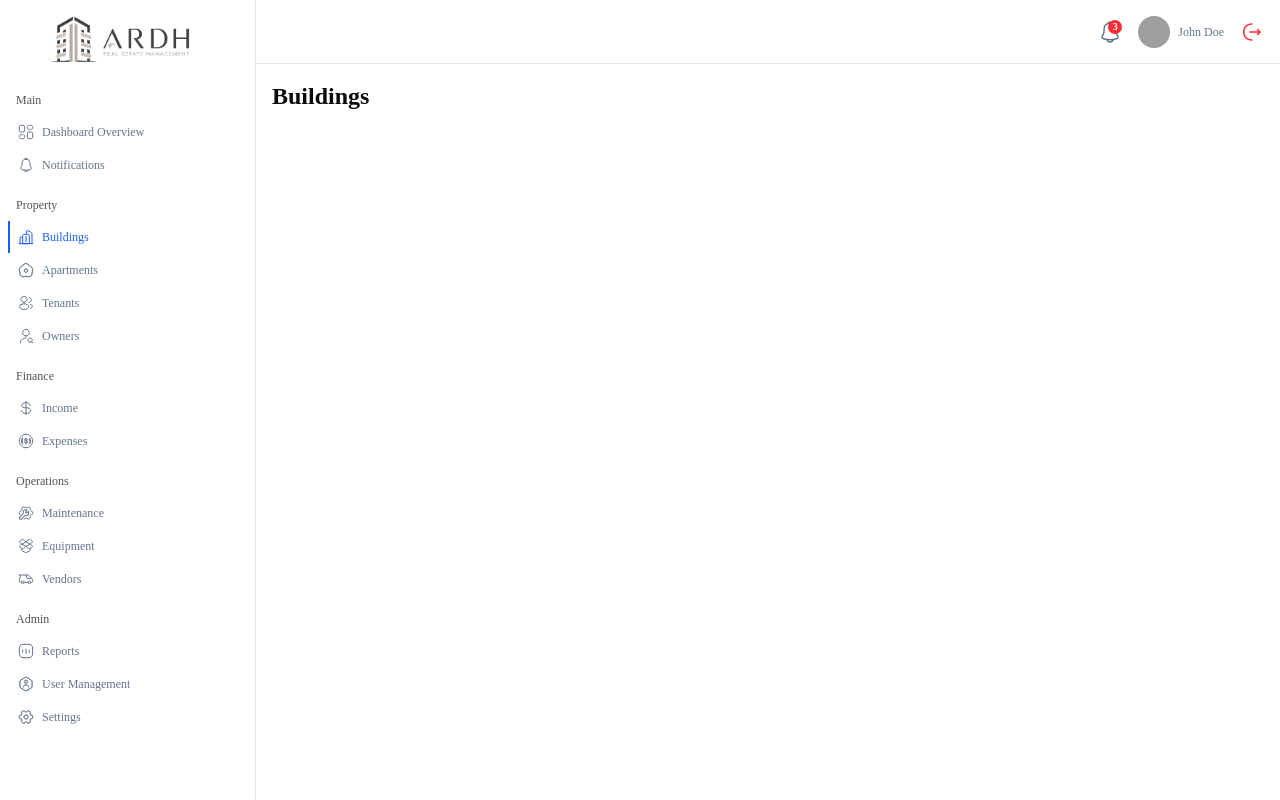
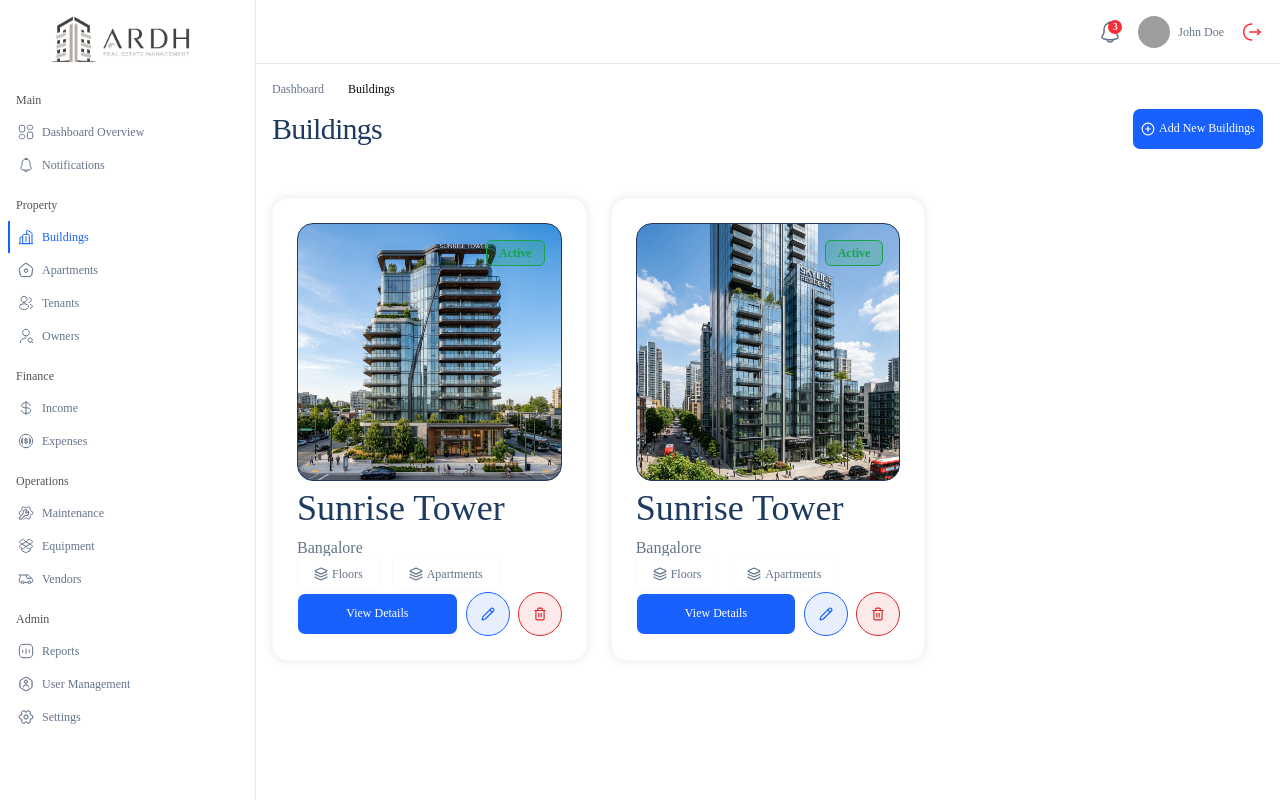
Before and after one commit to ArunRoy404/ardh-frontend, a React (Vite) app: page /buildings in a window 1280 px wide. Built offline with nearby package versions, Linux system fonts and the light colour scheme; grey boxes are pictures that could not be loaded; some icons are missing.

Commit message:
feat: add CommonCard component and implement BuildingsPage with grid layout and sample data

```diff
--- a/src/components/shared/CommonCard/CommonCard.jsx
+++ b/src/components/shared/CommonCard/CommonCard.jsx
@@ -4,18 +4,25 @@ const CommonCard = ({ children, className, title, headerChild }) => {
     return (
         <div className={cn(
             "bg-white p-6 rounded-[16px] shadow-[0_0_10px_0_rgba(0,0,0,0.10)] border border-slate-50 flex flex-col justify-between min-h-[350px]",
+            "hover:shadow-[0_4px_20px_0_rgba(0,0,0,0.08)] transition-shadow duration-300",
             className
         )}>
 
+            {
+                (title || headerChild) && (
                     <div className="flex items-center justify-between mb-4">
+                        {!!title && (
                             <h2
                                 className="text-xl font-semibold text-foreground"
                             >
                                 {title}
                             </h2>
+                        )}
 
-                {headerChild}
+                        {!!headerChild && headerChild}
                     </div>
+                )
+            }
 
             {children}
         </div>
--- a/src/pages/dashboard/BuildingsPage.jsx
+++ b/src/pages/dashboard/BuildingsPage.jsx
@@ -1,8 +1,106 @@
+import { useState } from "react"
+import { Layers, Pencil, Trash2, PlusCircle } from "lucide-react"
+import DashboardHeader from "@/components/DashboardLayout/DashbaordHeader"
+import CommonCard from "@/components/shared/CommonCard/CommonCard"
+import { ApartmentsIcon } from "@/components/SvgIcons/ApartmentsIcon"
+import { Button } from "@/components/ui/button"
+
 const BuildingsPage = () => {
+  // Initial building data matching the Figma image (2 cards of Sunrise Tower)
+  const [buildings] = useState([
+    {
+      id: 1,
+      title: "Sunrise Tower",
+      location: "Bangalore",
+      image: "/images/building_sunrise.png",
+      tags: ["Floors", "Apartments"],
+      status: "Active",
+    },
+    {
+      id: 2,
+      title: "Sunrise Tower",
+      location: "Bangalore",
+      image: "/images/building_skyline.png",
+      tags: ["Floors", "Apartments"],
+      status: "Active",
+    },
+  ])
+
   return (
-    <div>
-      <h1 className="text-2xl font-bold">Buildings</h1>
-    </div>
-  );
-};
-export default BuildingsPage;
+    <>
+      {/* Header Block */}
+      <DashboardHeader
+        title="Buildings"
+        showBreadcrumb
+      >
+        <Button>
+          <PlusCircle className="w-4 h-4" />
+          Add New Buildings
+        </Button>
+      </DashboardHeader>
+
+      {/* Buildings Grid Layout */}
+      <div className="grid grid-cols-1 md:grid-cols-2 lg:grid-cols-2 xl:grid-cols-3 gap-6 mt-6">
+        {buildings.map((building) => (
+          <CommonCard
+            key={building.id}
+          >
+            {/* 1. Building Image Container */}
+            <div
+              className="flex flex-col items-end p-4 rounded-[16px] border border-primary relative overflow-hidden bg-center bg-cover bg-no-repeat bg-lightgray gap-2.5 h-[258px] self-stretch"
+              style={{ backgroundImage: `url(${building.image})` }}
+            >
+              {/* Active/Inactive status badge inside the image */}
+              <div
+                className={
+                  building.status === "Active"
+                    ? "bg-[#16A34A33] text-[#16A34A] border border-[#16A34A] px-3 py-1 rounded-[6px] text-xs font-semibold font-['DM_Sans']"
+                    : "bg-[#64748B33] text-[#64748B] border border-[#64748B] px-3 py-1 rounded-[6px] text-xs font-semibold font-['DM_Sans']"
+                }
+              >
+                {building.status}
+              </div>
+            </div>
+
+            {/* 2. Text Content (Title & Location) */}
+            <div className="flex flex-col gap-1">
+              <h3 className="text-primary font-medium truncate text-[36px] font-['Adobe_Aldine'] leading-normal">
+                {building.title}
+              </h3>
+              <p className="text-dark-gray text-[16px] font-['Poppins'] font-normal leading-[110%]">
+                {building.location}
+              </p>
+            </div>
+
+            {/* 3. Tags Container */}
+            <div className="flex items-center gap-3">
+              {building?.tags?.map((tag, index) => (
+                <div key={index} className="flex items-center justify-center gap-1 px-4 py-2 border border-[#F8FAFC] bg-white rounded-[4px] ">
+                  <Layers className="w-3.5 h-3.5 text-[#64748B]" />
+                  <span className="text-[#64748B] text-center text-xs font-normal leading-normal font-['DM_Sans']">
+                    {tag}
+                  </span>
+                </div>
+              ))}
+            </div>
+
+            {/* 4. Action Row */}
+            <div className="flex items-center gap-2 w-full">
+              <Button className="flex-1">
+                View Details
+              </Button>
+              <Button variant="icon" className="border-secondary rounded-full w-11 h-11 bg-secondary/10 text-secondary" >
+                <Pencil />
+              </Button>
+              <Button variant="icon" className="border-destructive rounded-full w-11 h-11 bg-destructive/10 text-destructive" >
+                <Trash2 />
+              </Button>
+            </div>
+          </CommonCard>
+        ))}
+      </div>
+    </>
+  )
+}
+
+export default BuildingsPage
```
Also changed, not shown: public/images/building_skyline.png (added), public/images/building_sunrise.png (added). Lines whose indentation alone changed are shown as unchanged.
